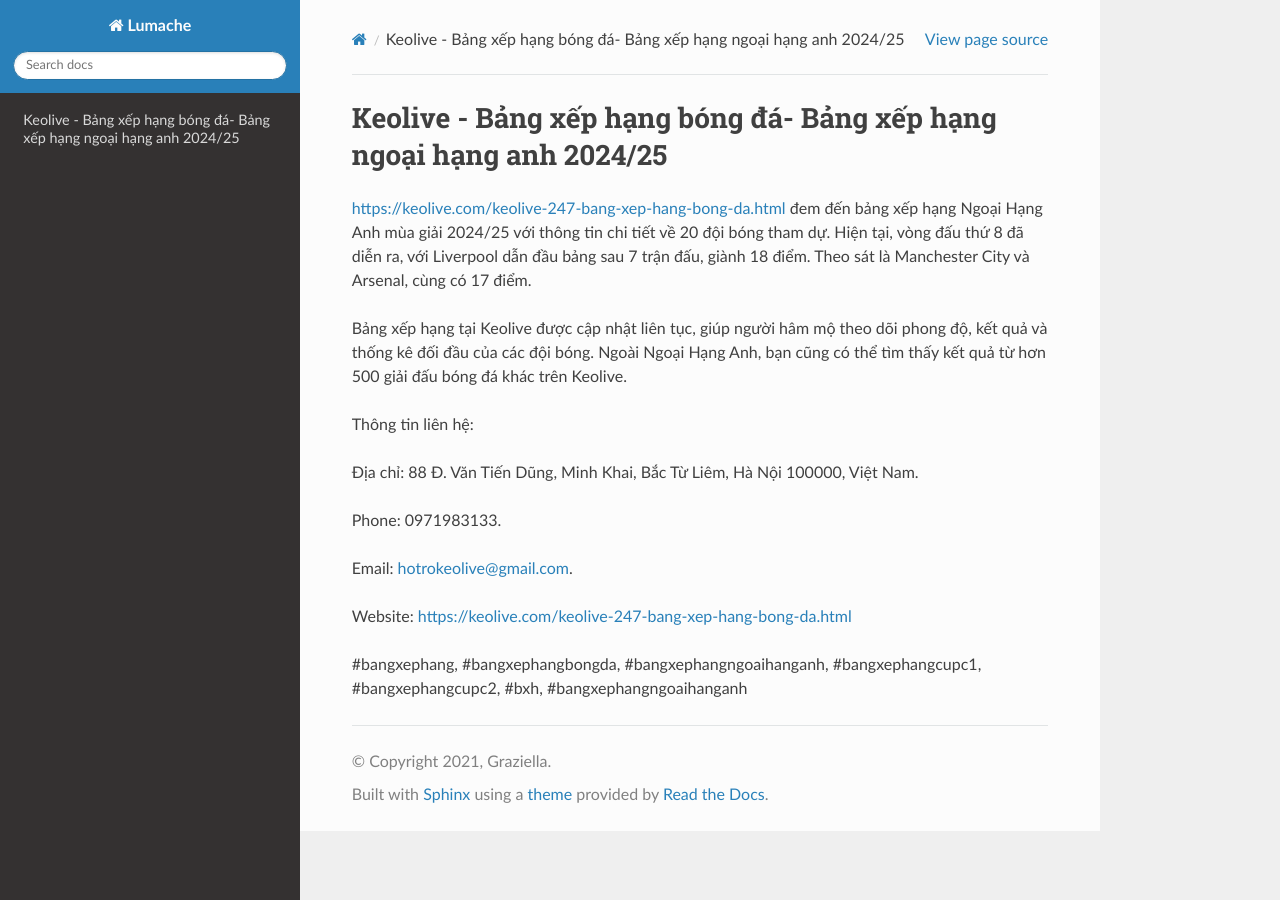
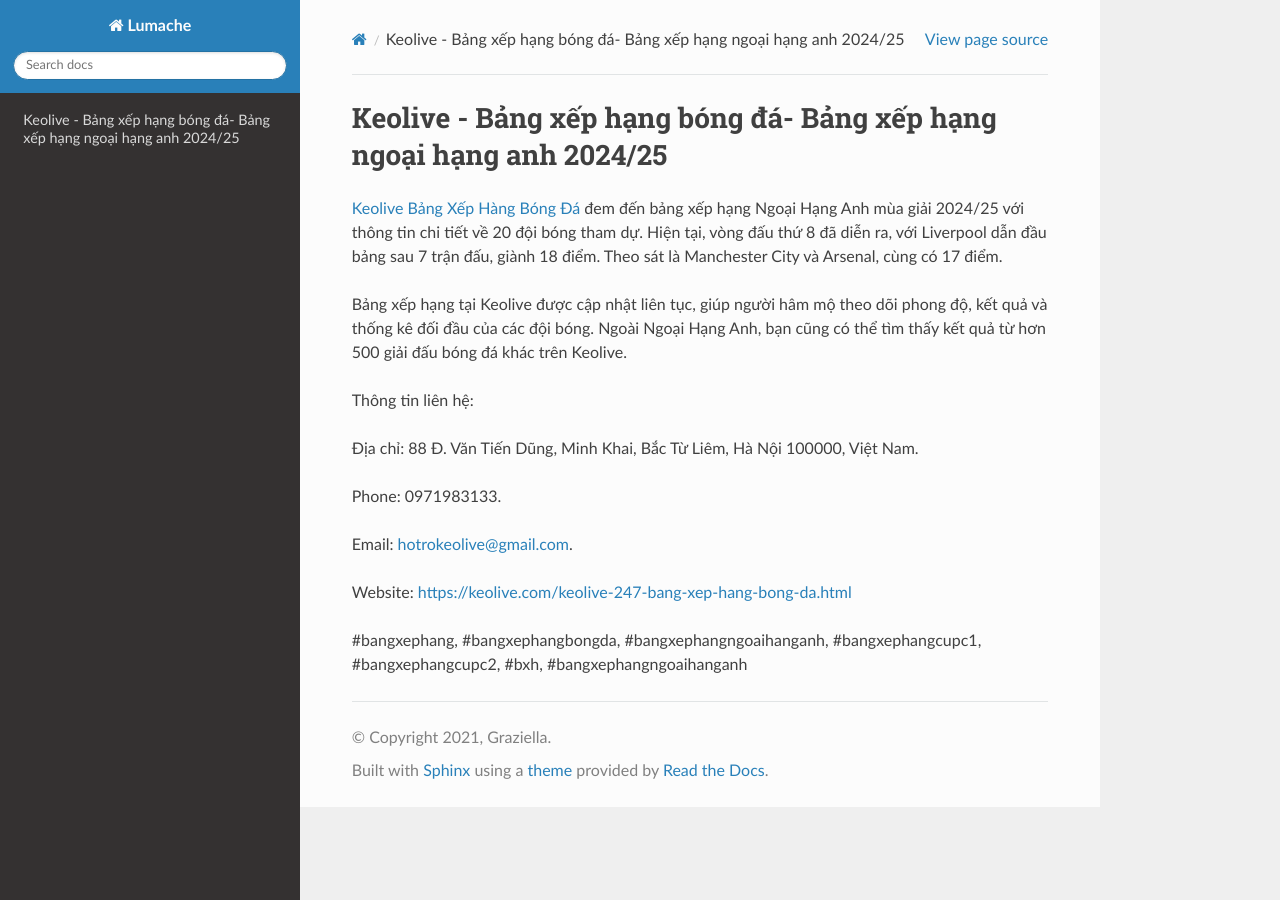
Before and after one commit to vanthanhtuan2022/keolivebangxephangbongda, a Sphinx documentation site: the page built from docs/source/index.rst, in a window 1280 px wide. Built offline with Sphinx 7.4.7 and the Read the Docs theme 3.1.0, drawn with Linux system fonts in a browser that asks for light colours.

Commit message:
Update index.rst

```diff
--- a/docs/source/index.rst
+++ b/docs/source/index.rst
@@ -1,7 +1,7 @@
 Keolive - Bảng xếp hạng bóng đá- Bảng xếp hạng ngoại hạng anh 2024/25
 ===================================
 
-`https://keolive.com/keolive-247-bang-xep-hang-bong-da.html <https://keolive.com/keolive-247-bang-xep-hang-bong-da.html>`_ đem đến bảng xếp hạng Ngoại Hạng Anh mùa giải 2024/25 với thông tin chi tiết về 20 đội bóng tham dự. Hiện tại, vòng đấu thứ 8 đã diễn ra, với Liverpool dẫn đầu bảng sau 7 trận đấu, giành 18 điểm. Theo sát là Manchester City và Arsenal, cùng có 17 điểm.
+`Keolive Bảng Xếp Hàng Bóng Đá <https://keolive.com/keolive-247-bang-xep-hang-bong-da.html>`_ đem đến bảng xếp hạng Ngoại Hạng Anh mùa giải 2024/25 với thông tin chi tiết về 20 đội bóng tham dự. Hiện tại, vòng đấu thứ 8 đã diễn ra, với Liverpool dẫn đầu bảng sau 7 trận đấu, giành 18 điểm. Theo sát là Manchester City và Arsenal, cùng có 17 điểm.
 
 Bảng xếp hạng tại Keolive được cập nhật liên tục, giúp người hâm mộ theo dõi phong độ, kết quả và thống kê đối đầu của các đội bóng. Ngoài Ngoại Hạng Anh, bạn cũng có thể tìm thấy kết quả từ hơn 500 giải đấu bóng đá khác trên Keolive.
 
```
